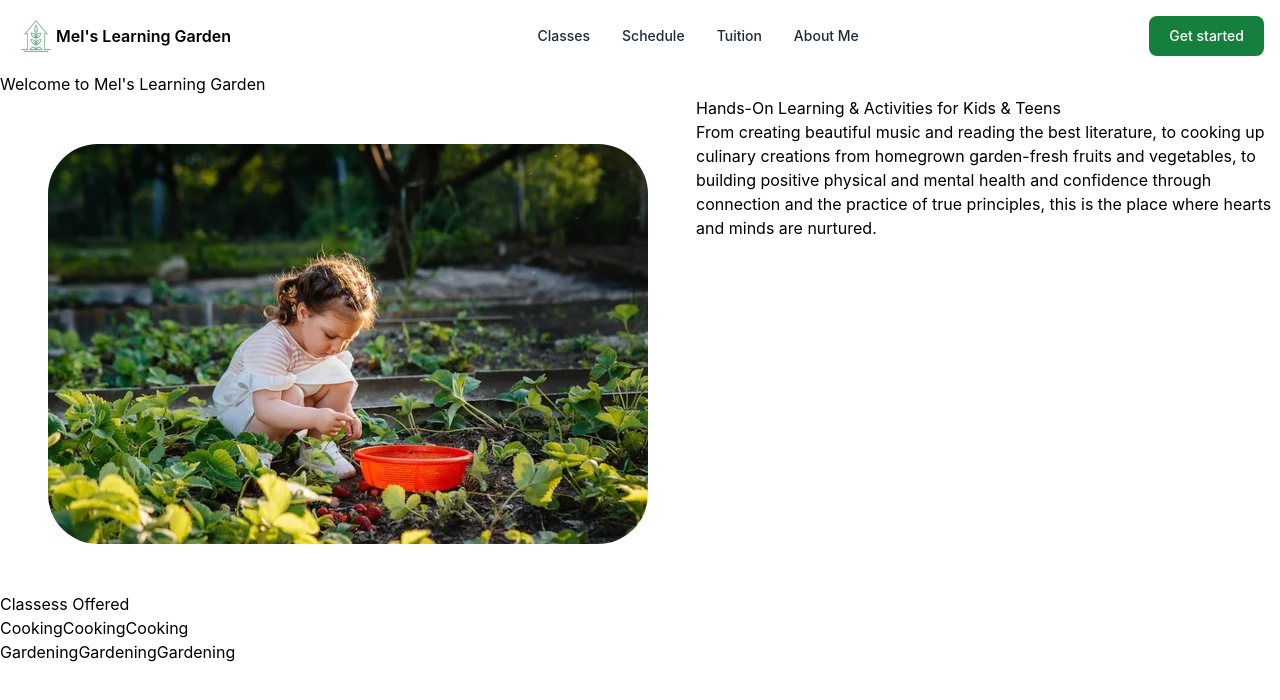
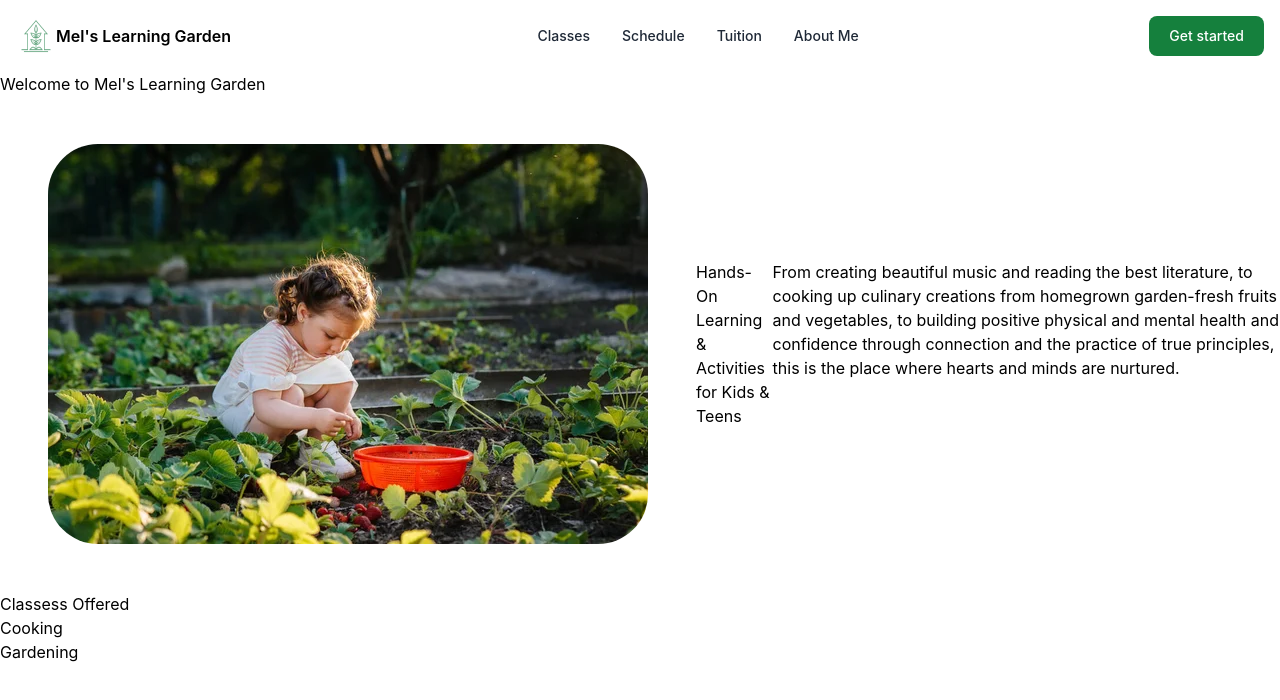
Before and after one commit to Shazammon/melslearninggarden, a React (Create React App) app: page / in a window 1280 px wide. Shown: the top 700 px of the page. Built offline with nearby package versions, Linux system fonts and the light colour scheme.

Commit message:
updated flexbox for home page

```diff
--- a/src/components/pages/Home.jsx
+++ b/src/components/pages/Home.jsx
@@ -18,7 +18,7 @@ export default function Home() {
             alt="preschooler gardening"
             className="yes"
             />
-            <div>
+            <div className="flex-testing">
                 <h3>Hands-On Learning & Activities for Kids & Teens</h3>
                 <p>
                 From creating beautiful music and reading the best literature, to
@@ -36,8 +36,6 @@ export default function Home() {
             return (
               <li>
                 <Link>{option}</Link>
-                <Link>{option}</Link>
-                <Link>{option}</Link>
               </li>
             );
           })}
```
